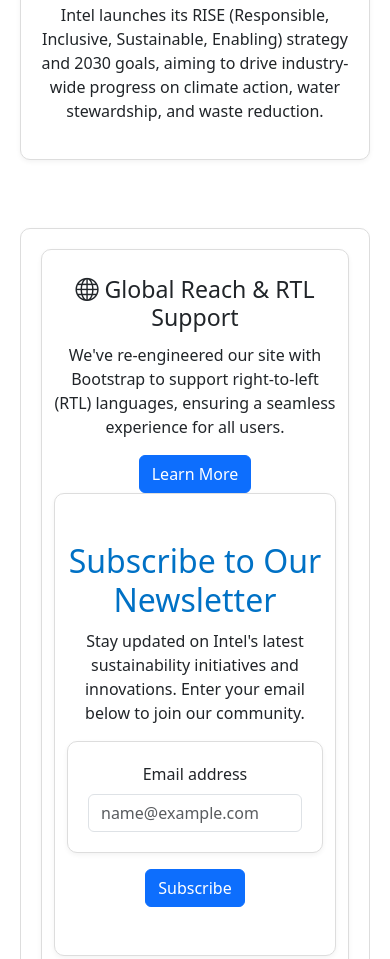
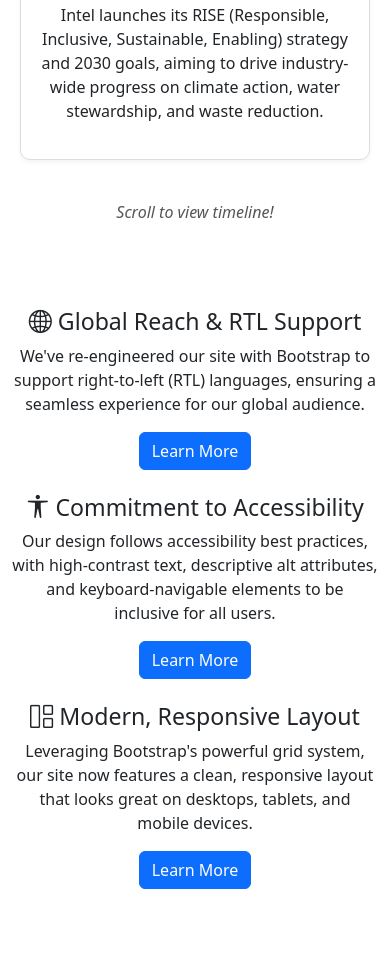
Before and after one commit to regx7/Intel-Website-Localization, a plain HTML site: page index.html in a window 390 px wide. Shown: the part 2913-3872 px from the top of the page. Drawn offline with nearby package versions, Linux system fonts and the light colour scheme.

Commit message:
Add final updates and fixes

```diff
--- a/index.html
+++ b/index.html
@@ -23,7 +23,7 @@
     </div>
   </header>
 
-  <section>
+  <section class="timeline-section">
 
     <div>
       <h2>1968</h2>
@@ -90,19 +90,40 @@
         progress on climate action, water stewardship, and waste reduction.
       </p>
     </div>
+  </section> <p>Scroll to view timeline!</p>
 
-  <section class="container py-5">
+  <section class="container py-5 text-center">
     <div class="row">
+
       <div class="col-lg-4 col-md-6 mb-4">
-    <h3><i class="bi bi-globe"></i> Global Reach & RTL Support</h3>
-    <p>We've re-engineered our site with Bootstrap to support right-to-left (RTL) languages, ensuring a seamless experience for all users.</p>
+          <h3><i class="bi bi-globe2"></i> Global Reach & RTL Support</h3>
+          <p>We've re-engineered our site with Bootstrap to support right-to-left (RTL) languages, ensuring a seamless experience for our global audience.</p>
           <a href="#" class="btn btn-primary">Learn More</a>
+      </div>
+
+      <div class="col-lg-4 col-md-6 mb-4">
+          <h3><i class="bi bi-universal-access"></i> Commitment to Accessibility</h3>
+          <p>Our design follows accessibility best practices, with high-contrast text, descriptive alt attributes, and keyboard-navigable elements to be inclusive for all users.</p>
+          <a href="#" class="btn btn-primary">Learn More</a>
+      </div>
+
+      <div class="col-lg-4 col-md-6 mb-4">
+          <h3><i class="bi bi-grid-1x2"></i> Modern, Responsive Layout</h3>
+          <p>Leveraging Bootstrap's powerful grid system, our site now features a clean, responsive layout that looks great on desktops, tablets, and mobile devices.</p>
+          <a href="#" class="btn btn-primary">Learn More</a>
+      </div>
+
+    </div>
+  </section>
+
   <div class="container py-5">
+    <div class="row justify-content-center">
+        <div class="col-lg-6 text-center">
             <h2>Subscribe to Our Newsletter</h2>
             <p>Stay updated on Intel's latest sustainability initiatives and innovations. Enter your email below to join our community.</p>
             <form>
                 <div class="mb-3">
-            <label for="emailInput" class="form-label">Email address</label>
+                    <label for="emailInput" class="form-label visually-hidden">Email address</label>
                     <input type="email" class="form-control" id="emailInput" placeholder="name@example.com">
                 </div>
                 <button type="submit" class="btn btn-primary">Subscribe</button>
@@ -111,10 +132,11 @@
     </div>
   </div>
 
-  <p>Scroll to view timeline!</p>
-  <script src="https://cdn.jsdelivr.net/npm/bootstrap@5.3.3/dist/js/bootstrap.bundle.min.js"></script>
   <footer class="container text-center py-3">
     <p>&copy; 2025 Intel Corporation | <a href="#">Privacy Policy</a> | <a href="#">Terms of Use</a></p>
   </footer>
+
+  <script src="https://cdn.jsdelivr.net/npm/bootstrap@5.3.3/dist/js/bootstrap.bundle.min.js"></script>
+
 </body>
 </html>
--- a/style.css
+++ b/style.css
@@ -1,111 +1,112 @@
-/* General Styles: These rules apply to the whole page. */
+/* General Styles */
 body {
-  margin: 0; /* Removes default spacing around the content */
-  font-family: Arial, Helvetica, sans-serif; /* Sets the font for the page */
-  line-height: 1.6; /* Sets the spacing between lines of text */
-  background-color: #f4f4f4; /* A light gray background for the page */
-  color: #333; /* A dark gray for the text color */
+  margin: 0;
+  font-family: Arial, Helvetica, sans-serif;
+  line-height: 1.6;
+  background-color: #f4f4f4;
+  color: #333;
 }
 
-/* Hero Section: Styles for the big blue banner at the top. */
+/* Hero Section */
 header {
-  background-color: #0071C5; /* The classic Intel Blue color */
-  color: white; /* Makes the text white so it's readable */
-  text-align: center; /* Centers all the text and the logo */
-  padding: 60px 20px; /* Adds space inside the header (top/bottom and left/right) */
+  background-color: #0071C5; /* Intel Blue */
+  color: white;
+  text-align: center;
+  padding: 60px 20px;
 }
 
 header img {
-  width: 150px; /* Sets the size of the Intel logo */
-  margin-bottom: 20px; /* Adds space below the logo */
+  width: 150px;
+  margin-bottom: 20px;
 }
 
 header h1 {
-  font-size: 2.5rem; /* Sets the size of the main title */
-  margin: 10px 0; /* Adds a little space above and below the title */
+  font-size: 2.5rem;
+  margin: 10px 0;
 }
 
 header p {
-  max-width: 700px; /* Prevents the paragraph from getting too wide */
-  margin: 0 auto; /* A trick to center the paragraph */
-  font-size: 1.1rem; /* Sets the size of the paragraph text */
+  max-width: 700px;
+  margin: 0 auto;
+  font-size: 1.1rem;
 }
 
-/* Timeline Section: This styles the container that holds all the cards. */
-section {
-  display: flex; /* This is the key! It lines up the cards in a row. */
-  overflow-x: auto; /* Adds the horizontal scrollbar if needed. */
-  gap: 30px; /* Creates space between each card. */
-  padding: 40px; /* Adds space around the entire timeline. */
-  scroll-snap-type: x mandatory; /* Makes scrolling "snap" to each card. */
+/* Timeline Section -- FIXED: Made rules specific to the timeline */
+.timeline-section {
+  display: flex;
+  overflow-x: auto;
+  gap: 30px;
+  padding: 40px;
+  scroll-snap-type: x mandatory;
 }
 
-/* --- Card Styles: These rules apply to each individual card. --- */
-section div {
-  background: white; /* Gives the card a white background. */
-  border: 1px solid #ddd; /* Adds a thin, light gray border. */
-  border-radius: 10px; /* Gives the card rounded corners. */
-  padding: 20px; /* Adds space inside the card, between the content and the border. */
-  width: 260px; /* Sets a fixed, narrower width for each card. */
-  flex: 0 0 auto; /* Prevents cards from shrinking to fit the screen. */
-  scroll-snap-align: start; /* Helps the "snap" feature align correctly. */
-  text-align: center; /* Centers all the text and the image inside the card. */
-  transition: transform 0.3s, box-shadow 0.3s; /* Makes the hover effect animate smoothly. */
-  box-shadow: 0 2px 5px rgba(0,0,0,0.05); /* Adds a subtle shadow to lift the card off the page. */
+/* Card Styles -- FIXED: Made rules specific to the timeline */
+.timeline-section div {
+  background: white;
+  border: 1px solid #ddd;
+  border-radius: 10px;
+  padding: 20px;
+  width: 260px;
+  flex: 0 0 auto;
+  scroll-snap-align: start;
+  text-align: center;
+  transition: transform 0.3s, box-shadow 0.3s;
+  box-shadow: 0 2px 5px rgba(0,0,0,0.05);
 }
 
-/* Image inside card: Styles the image within each card. */
-section div img {
-  width: 100%; /* Makes the image fill the full width of the card. */
-  height: 150px; /* Gives every image the same height for a consistent look. */
-  object-fit: cover; /* Important! Makes the image fill the space without being stretched or squished. */
-  border-radius: 8px; /* Gives the image slightly rounded corners. */
-  margin-bottom: 15px; /* Adds space between the image and the text below it. */
+/* Image inside card -- FIXED: Made rules specific to the timeline */
+.timeline-section div img {
+  width: 100%;
+  height: 150px;
+  object-fit: cover;
+  border-radius: 8px;
+  margin-bottom: 15px;
 }
 
-/* Card Titles: Styles the text inside the cards. */
-section h2 { /* This is the year */
-  color: #0071C5; /* Uses Intel Blue for the year. */
-  margin: 0 0 10px 0; /* Removes default space and adds some below. */
-  font-size: 2rem; /* Makes the year text larger and more prominent. */
+/* Card Titles -- FIXED: Made rules specific to the timeline */
+.timeline-section h2 {
+  color: #0071C5;
+  margin: 0 0 10px 0;
+  font-size: 2rem;
 }
 
-section h3 { /* This is the event title */
-  margin: 6px 0 12px; /* Adjusts the spacing around the title. */
+.timeline-section h3 {
+  margin: 6px 0 12px;
 }
 
-/* Hover Effect: This happens when you move your mouse over a card. */
-section div:hover {
-  transform: translateY(-5px); /* Lifts the card up slightly. */
-  box-shadow: 0 8px 20px rgba(0, 0, 0, 0.15); /* Makes the shadow bigger and darker for emphasis. */
+/* Hover Effect -- FIXED: Made rules specific to the timeline */
+.timeline-section div:hover {
+  transform: translateY(-5px);
+  box-shadow: 0 8px 20px rgba(0, 0, 0, 0.15);
 }
 
-/* Footer Note: Styles the "Scroll to view timeline!" text. */
+/* Footer Note */
 body > p {
-  text-align: center; /* Centers the text. */
-  font-style: italic; /* Makes the text italic. */
-  padding: 20px; /* Adds space around it. */
-  color: #555; /* A medium gray color. */
+  text-align: center;
+  font-style: italic;
+  padding: 20px;
+  color: #555;
 }
 
-/* Responsive: These rules ONLY apply to screens 768px wide or smaller (like phones). */
+/* Responsive -- FIXED: Made rules specific to the timeline */
 @media (max-width: 768px) {
-  section {
-    flex-direction: column; /* This is the magic! It stacks the cards vertically. */
-    overflow-x: hidden; /* Hides the horizontal scrollbar on mobile. */
-    padding: 20px; /* Adjusts the padding for smaller screens. */
-    gap: 20px; /* Sets the vertical space between cards. */
+  .timeline-section {
+    flex-direction: column;
+    overflow-x: hidden;
+    padding: 20px;
+    gap: 20px;
   }
 
-  section div {
-    width: auto; /* Lets the card take up the full available width. */
+  .timeline-section div {
+    width: auto;
   }
 
+  /* These header rules are fine as they are */
   header {
-    padding: 40px 16px; /* Reduces padding on the header for mobile. */
+    padding: 40px 16px;
   }
 
   header h1 {
-    font-size: 1.8rem; /* Makes the main title smaller on mobile. */
+    font-size: 1.8rem;
   }
 }
```
Lines whose indentation alone changed are shown as unchanged.
